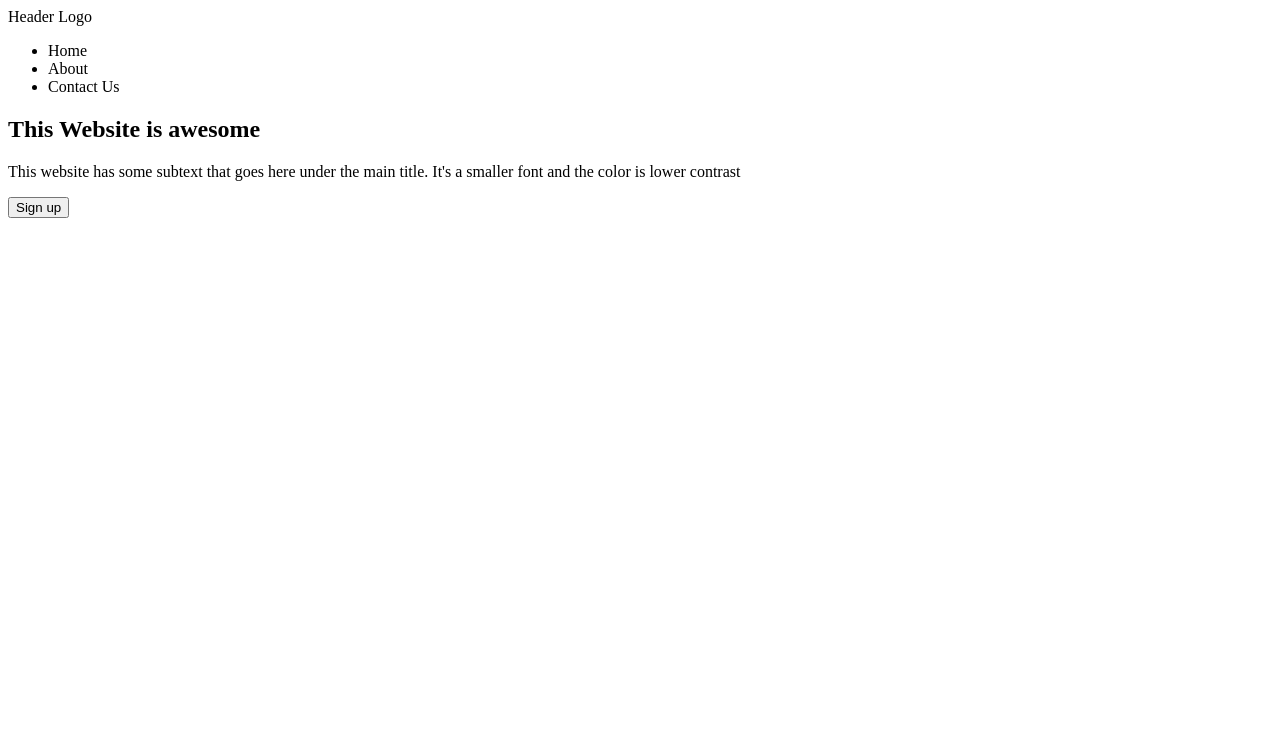
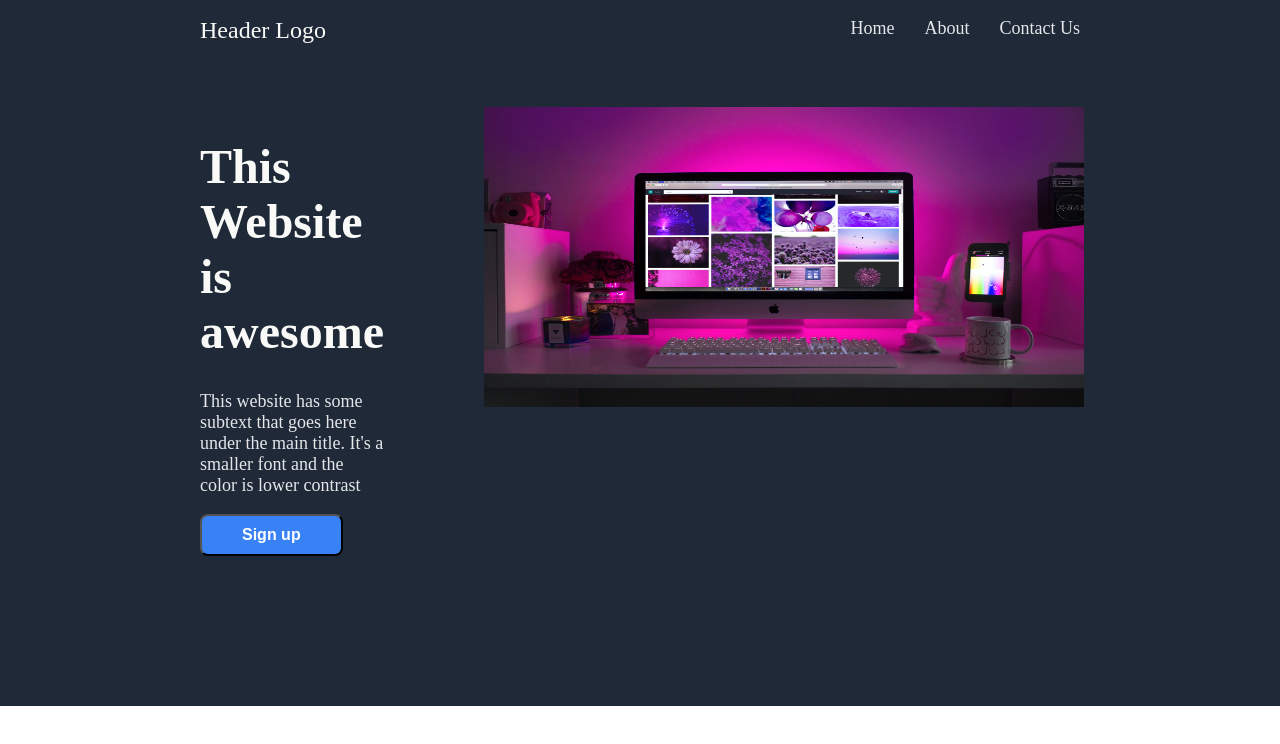
Before and after one commit to incorrectuser1/LandingPage, a plain HTML site: page index.html in a window 1280 px wide. Drawn offline with Linux system fonts and the light colour scheme.

Commit message:
coorected some html and added an image on repository file, did some css

```diff
--- a/index.html
+++ b/index.html
@@ -13,11 +13,13 @@
                 Header Logo
             </div>
                 <ul class="links">
-                    <li><a>Home</a></li>
-                    <li><a>About</a></li>
-                    <li><a>Contact Us</a></li>
+                    <li><a href="#">Home</a></li>
+                    <li><a href="#">About</a></li>
+                    <li><a href="#">Contact Us</a></li>
                 </ul>
+        </nav>
         <div class="midheader">
+           <div class="midleft">
             <h1 class="maintext">
                 This Website is awesome
             </h1>
@@ -27,9 +29,14 @@
                 <button class="signup">
                     Sign up
                 </button>
+            </div>
+                <div class="midright">
+                    <div class="img">
+                        <img src="image/pexels-designecologist-1779487.jpg" alt="piksyur">
+                    </div>
+                </div>
+        </div>
 
-        </div>
-    </nav>
 </div>
 
 
--- a/style.css
+++ b/style.css
@@ -0,0 +1,79 @@
+body {
+    margin: 0;
+}
+
+
+.Header {
+    background-color: #1f2937;
+    padding-left: 200px;
+    padding-right: 200px;
+    padding-bottom: 150px;
+}
+
+.logo {
+    font-size: 24px;
+    color: #f9faf8;
+    padding-top: 17px;
+
+}
+
+
+
+
+ul {
+    font-size: 18px;
+    color: #e5e7eb;
+    text-decoration: none;
+    list-style: none;
+
+}
+
+a {
+    color: inherit;
+    text-decoration: none;
+}
+
+.maintext {
+    font-size: 48px;
+    font-weight: extra-bold;
+    color: #f9faf8;
+}
+
+.secondtext {
+    font-size: 18px;
+    color: #e5e7eb;
+}
+
+.signup {
+    background-color: #3882f6;
+    color: white;
+    font-size: 16px;
+    font-weight: bold;
+    padding: 10px 40px;
+    border-radius: 8px;
+    text-decoration: none;
+}
+
+.topheader {
+    display: flex;
+    justify-content: space-between;
+}
+
+.links {
+    display: flex;
+    gap: 30px
+    ;
+}
+
+img {
+    width: 600px;
+    height: 300px;
+    margin-left: 100px;
+
+
+}
+
+.midheader {
+    display: flex;
+    padding-top: 50px;
+}
```
Also changed, not shown: image/pexels-designecologist-1779487.jpg (added).
